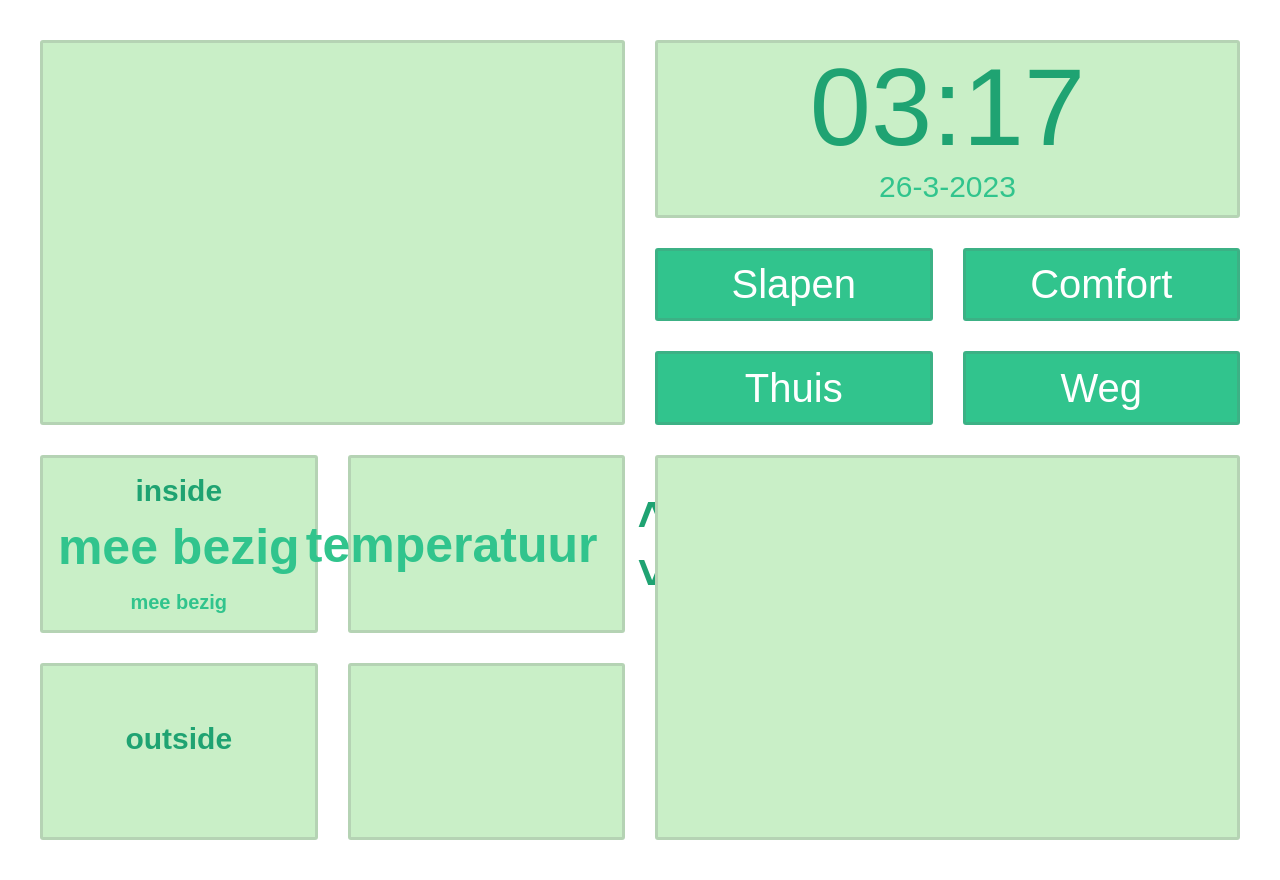
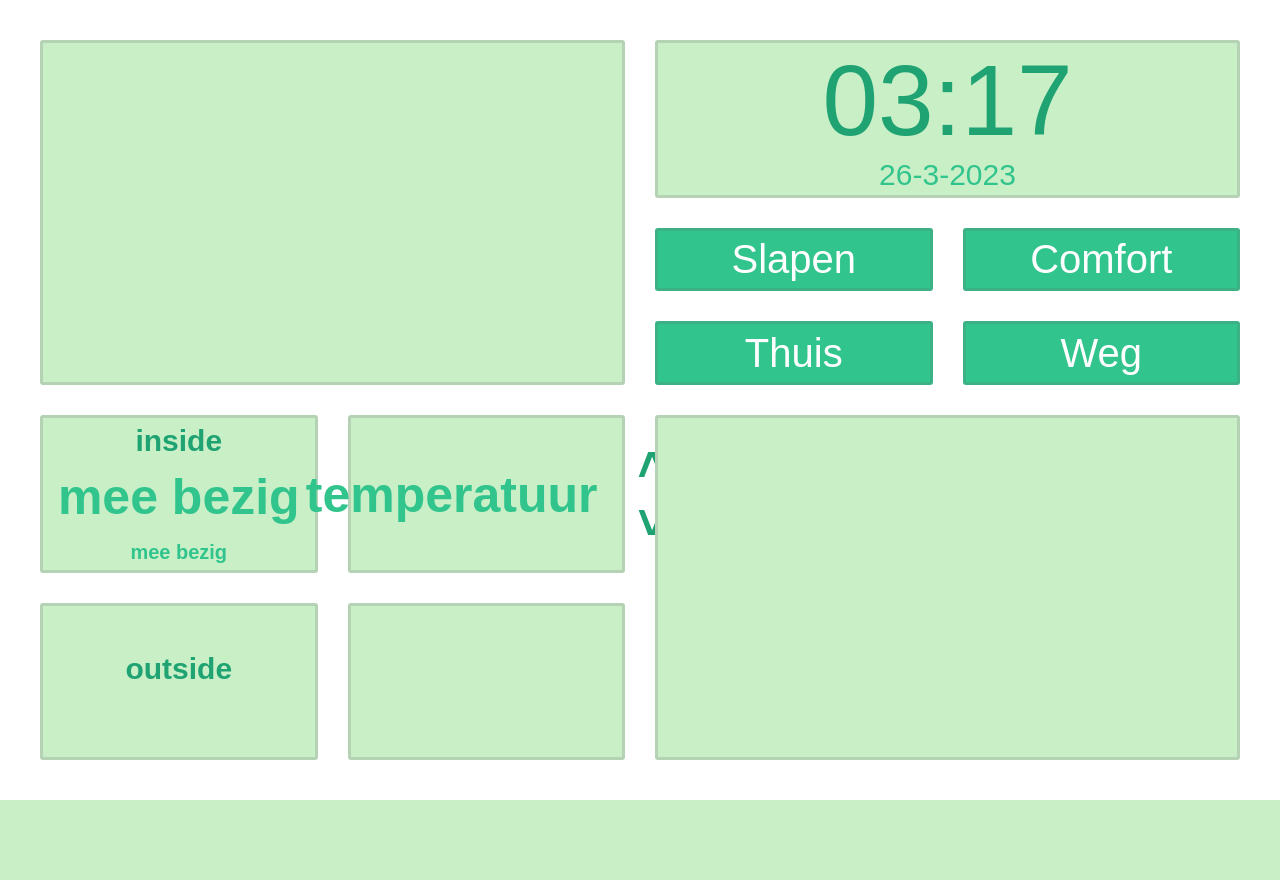
Before and after one commit to RensSmit/fluunk, a PHP site: page / in a window 1280 px wide. Shown: the part 270-1150 px from the top of the page. After the commit the page ends 1070 px from the top, so only its background shows below. Run offline with PHP 8.4, Linux system fonts and the light colour scheme.

Commit message:
tijd fix

```diff
--- a/website/index/css/style.css
+++ b/website/index/css/style.css
@@ -46,7 +46,7 @@ header{
 
 /* main ==========================================================================================================*/
 .cards{
-    height: 82rem;
+    height: 74rem;
     display: grid;
     width: 100%;
     grid-template-columns: repeat(8,1fr);
@@ -76,7 +76,7 @@ header{
 }
 
 .clock {
-    font-size: 11rem;
+    font-size: 10rem;
     text-align: center;
     color: #1FA372;
     display: flex;
```
